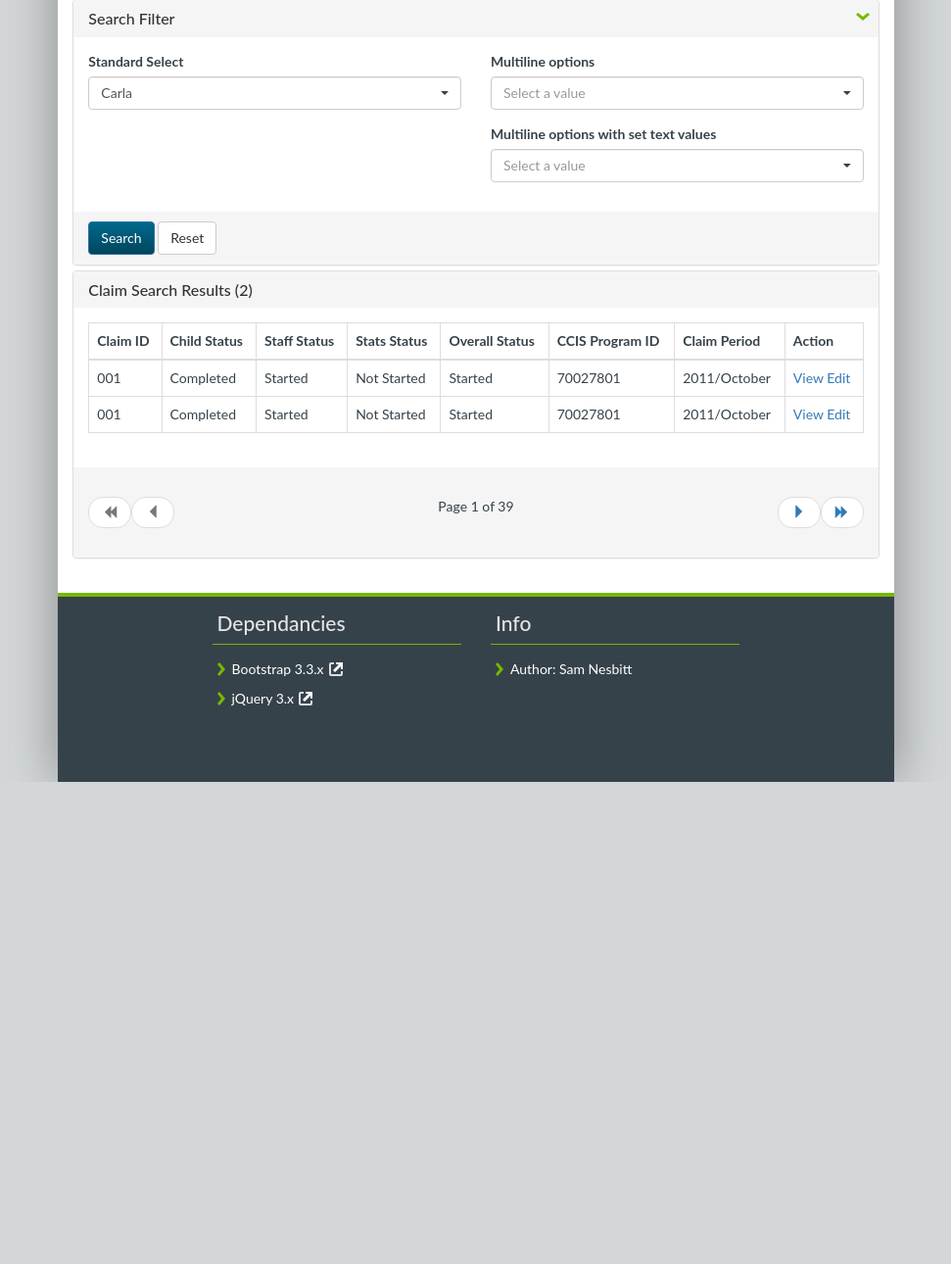
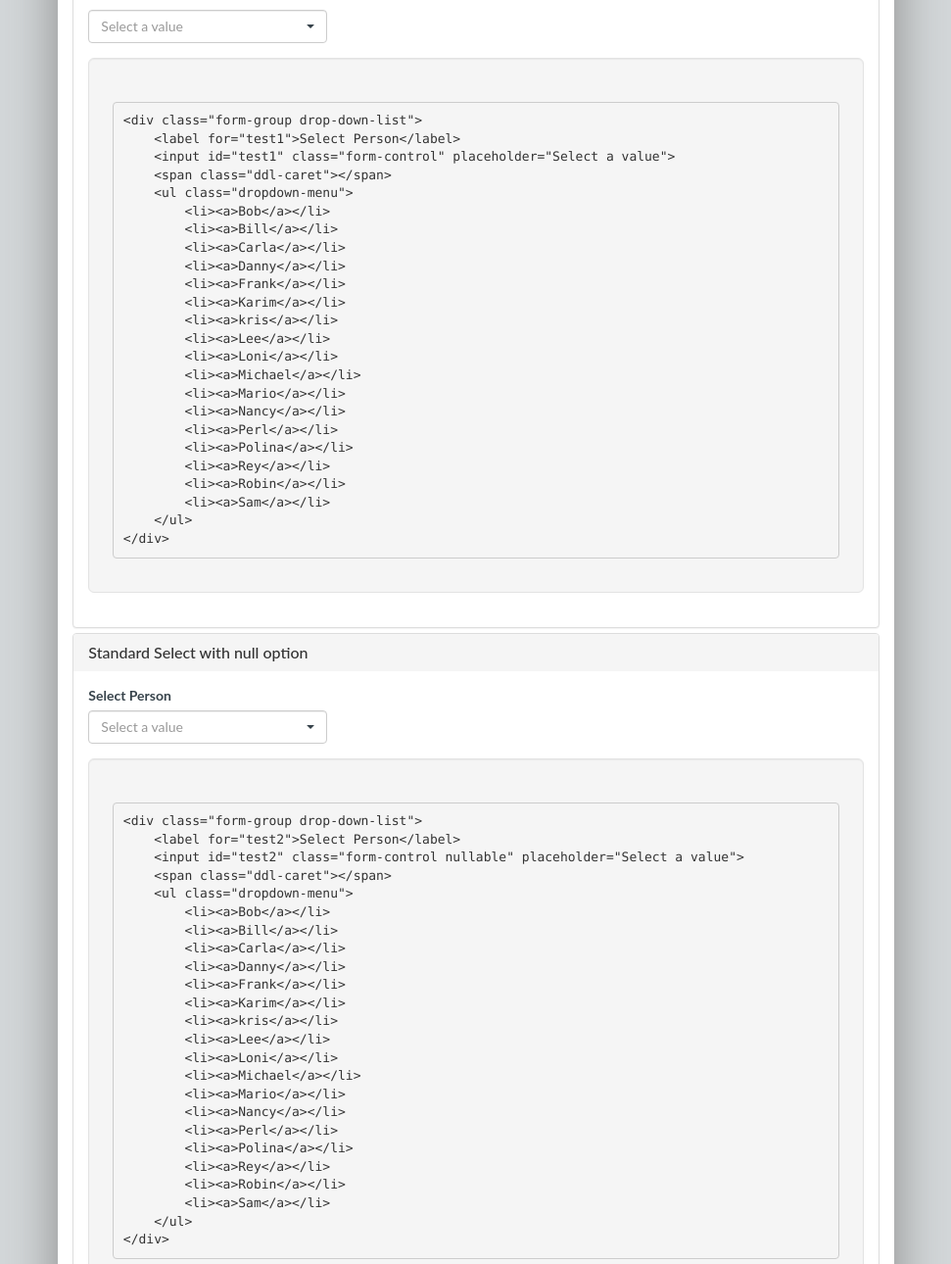
Before and after one commit to Swazimodo/bootstrap-ddl, a plain HTML site: page bootstrap-ddl/index.html in a window 1280 px wide. Shown: the part 208-1498 px from the top of the page at 98% size, without its empty margins (154-1125 px from the left). Before the commit the page ends 1006 px from the top, so only its background shows below. Drawn offline with Linux system fonts and the light colour scheme.

Commit message:
-Remove need for the data-target attribute flag -Update example page

```diff
--- a/bootstrap-ddl/index.html
+++ b/bootstrap-ddl/index.html
@@ -42,25 +42,20 @@
                 <main>
                     <div class="row">
                         <div class="col-sm-12">
-                            <h1>Claims</h1>
                             <div class="panel-group">
-                                <div class="panel panel-default panel-collapse">
+                                <div class="panel panel-default">
                                     <div class="panel-heading">
-                                        <!-- data-toggle="collapse" data-target=".filters" aria-expanded="false">-->
-                                        <h3 class="panel-title" data-toggle="collapse" data-target="#filters">
-                                            Search Filter
-                                        </h3>
+                                        <h3 class="panel-title">Standard Select</h3>
                                     </div>
-                                    <div id="filters" class="collapse in">
                                     <div class="panel-body">
                                         <div class="row">
-                                                <div class="col-sm-6">
+                                            <div class="col-sm-4">
                                                 <div class="form-group drop-down-list">
-                                                        <label for="test1">Standard Select</label>
-                                                        <input id="test1" class="form-control nullable" data-target="#test1-menu" placeholder="Select a value" value="Carla">
+                                                    <label for="test1">Select Person</label>
+                                                    <input id="test1" class="form-control" placeholder="Select a value">
                                                     <span class="ddl-caret"></span>
                                                     <!--<span class="caret"></span>-->
-                                                        <ul id="test1-menu" class="dropdown-menu">
+                                                    <ul class="dropdown-menu">
                                                         <li><a>Bob</a></li>
                                                         <li><a>Bill</a></li>
                                                         <li><a>Carla</a></li>
@@ -81,100 +76,186 @@
                                                     </ul>
                                                 </div>
                                             </div>
-                                                <div class="col-sm-6">
+                                            <div class="col-sm-12">
+                                                <div class="well well-lg">
+                                                    <br>
+<pre>
+&lt;div class="form-group drop-down-list"&gt;
+    &lt;label for="test1"&gt;Select Person&lt;/label&gt;
+    &lt;input id="test1" class="form-control" placeholder="Select a value"&gt;
+    &lt;span class="ddl-caret"&gt;&lt;/span&gt;
+    &lt;ul class="dropdown-menu"&gt;
+        &lt;li&gt;&lt;a&gt;Bob&lt;/a&gt;&lt;/li&gt;
+        &lt;li&gt;&lt;a&gt;Bill&lt;/a&gt;&lt;/li&gt;
+        &lt;li&gt;&lt;a&gt;Carla&lt;/a&gt;&lt;/li&gt;
+        &lt;li&gt;&lt;a&gt;Danny&lt;/a&gt;&lt;/li&gt;
+        &lt;li&gt;&lt;a&gt;Frank&lt;/a&gt;&lt;/li&gt;
+        &lt;li&gt;&lt;a&gt;Karim&lt;/a&gt;&lt;/li&gt;
+        &lt;li&gt;&lt;a&gt;kris&lt;/a&gt;&lt;/li&gt;
+        &lt;li&gt;&lt;a&gt;Lee&lt;/a&gt;&lt;/li&gt;
+        &lt;li&gt;&lt;a&gt;Loni&lt;/a&gt;&lt;/li&gt;
+        &lt;li&gt;&lt;a&gt;Michael&lt;/a&gt;&lt;/li&gt;
+        &lt;li&gt;&lt;a&gt;Mario&lt;/a&gt;&lt;/li&gt;
+        &lt;li&gt;&lt;a&gt;Nancy&lt;/a&gt;&lt;/li&gt;
+        &lt;li&gt;&lt;a&gt;Perl&lt;/a&gt;&lt;/li&gt;
+        &lt;li&gt;&lt;a&gt;Polina&lt;/a&gt;&lt;/li&gt;
+        &lt;li&gt;&lt;a&gt;Rey&lt;/a&gt;&lt;/li&gt;
+        &lt;li&gt;&lt;a&gt;Robin&lt;/a&gt;&lt;/li&gt;
+        &lt;li&gt;&lt;a&gt;Sam&lt;/a&gt;&lt;/li&gt;
+    &lt;/ul&gt;
+&lt;/div&gt;
+</pre>
+                                                </div>
+                                            </div>
+                                        </div>
+                                    </div>
+                                </div>
+                                <div class="panel panel-default">
+                                    <div class="panel-heading">
+                                        <h3 class="panel-title">Standard Select with null option</h3>
+                                    </div>
+                                    <div class="panel-body">
+                                        <div class="row">
+                                            <div class="col-sm-4">
                                                 <div class="form-group drop-down-list">
-                                                        <label for="test2">Multiline options</label>
-                                                        <input id="test2" class="form-control" data-target="#test2-menu" placeholder="Select a value">
+                                                    <label for="test2">Select Person</label>
+                                                    <input id="test2" class="form-control nullable" placeholder="Select a value">
+                                                    <span class="ddl-caret"></span>
+                                                    <ul class="dropdown-menu">
+                                                        <li><a>Bob</a></li>
+                                                        <li><a>Bill</a></li>
+                                                        <li><a>Carla</a></li>
+                                                        <li><a>Danny</a></li>
+                                                        <li><a>Frank</a></li>
+                                                        <li><a>Karim</a></li>
+                                                        <li><a>kris</a></li>
+                                                        <li><a>Lee</a></li>
+                                                        <li><a>Loni</a></li>
+                                                        <li><a>Michael</a></li>
+                                                        <li><a>Mario</a></li>
+                                                        <li><a>Nancy</a></li>
+                                                        <li><a>Perl</a></li>
+                                                        <li><a>Polina</a></li>
+                                                        <li><a>Rey</a></li>
+                                                        <li><a>Robin</a></li>
+                                                        <li><a>Sam</a></li>
+                                                    </ul>
+                                                </div>
+                                            </div>
+                                            <div class="col-sm-12">
+                                                <div class="well well-lg">
+                                                    <br>
+<pre>
+&lt;div class="form-group drop-down-list"&gt;
+    &lt;label for="test2"&gt;Select Person&lt;/label&gt;
+    &lt;input id="test2" class="form-control nullable" placeholder="Select a value"&gt;
+    &lt;span class="ddl-caret"&gt;&lt;/span&gt;
+    &lt;ul class="dropdown-menu"&gt;
+        &lt;li&gt;&lt;a&gt;Bob&lt;/a&gt;&lt;/li&gt;
+        &lt;li&gt;&lt;a&gt;Bill&lt;/a&gt;&lt;/li&gt;
+        &lt;li&gt;&lt;a&gt;Carla&lt;/a&gt;&lt;/li&gt;
+        &lt;li&gt;&lt;a&gt;Danny&lt;/a&gt;&lt;/li&gt;
+        &lt;li&gt;&lt;a&gt;Frank&lt;/a&gt;&lt;/li&gt;
+        &lt;li&gt;&lt;a&gt;Karim&lt;/a&gt;&lt;/li&gt;
+        &lt;li&gt;&lt;a&gt;kris&lt;/a&gt;&lt;/li&gt;
+        &lt;li&gt;&lt;a&gt;Lee&lt;/a&gt;&lt;/li&gt;
+        &lt;li&gt;&lt;a&gt;Loni&lt;/a&gt;&lt;/li&gt;
+        &lt;li&gt;&lt;a&gt;Michael&lt;/a&gt;&lt;/li&gt;
+        &lt;li&gt;&lt;a&gt;Mario&lt;/a&gt;&lt;/li&gt;
+        &lt;li&gt;&lt;a&gt;Nancy&lt;/a&gt;&lt;/li&gt;
+        &lt;li&gt;&lt;a&gt;Perl&lt;/a&gt;&lt;/li&gt;
+        &lt;li&gt;&lt;a&gt;Polina&lt;/a&gt;&lt;/li&gt;
+        &lt;li&gt;&lt;a&gt;Rey&lt;/a&gt;&lt;/li&gt;
+        &lt;li&gt;&lt;a&gt;Robin&lt;/a&gt;&lt;/li&gt;
+        &lt;li&gt;&lt;a&gt;Sam&lt;/a&gt;&lt;/li&gt;
+    &lt;/ul&gt;
+&lt;/div&gt;
+</pre>
+                                                </div>
+                                            </div>
+                                        </div>
+                                    </div>
+                                </div>
+                                <div class="panel panel-default">
+                                    <div class="panel-heading">
+                                        <h3 class="panel-title">Multiline options without specified select text</h3>
+                                    </div>
+                                    <div class="panel-body">
+                                        <div class="row">
+                                            <div class="col-sm-4">
+                                                <div class="form-group drop-down-list">
+                                                    <label for="test3">Select a value</label>
+                                                    <input id="test3" class="form-control" placeholder="Select a value">
                                                     <span class="ddl-caret"></span>
                                                     <!--<span class="caret"></span>-->
-                                                        <ul id="test2-menu" class="dropdown-menu">
+                                                    <ul class="dropdown-menu">
                                                         <li><a><b>Option 1 Title</b><div>details1</div></a></li>
                                                         <li><a><b>Option 2 Title</b><div>details2</div></a></li>
                                                         <li><a><b>Option 3 Title</b><div>details3</div></a></li>
                                                         <li><a><b>Option 4 Title</b><div>details4</div></a></li>
                                                     </ul>
                                                 </div>
-                                                    <div class="form-group drop-down-list">
-                                                        <label for="test3">Multiline options with set text values</label>
-                                                        <input id="test3" class="form-control" data-target="#test3-menu" placeholder="Select a value">
-                                                        <span class="ddl-caret"></span>
-                                                        <!--<span class="caret"></span>-->
-                                                        <ul id="test3-menu" class="dropdown-menu">
-                                                            <li data-text="Option 1"><a><b>Option 1 Title</b><div>details1</div></a></li>
-                                                            <li data-text="Option 2"><a><b>Option 2 Title</b><div>details2</div></a></li>
-                                                            <li data-text="Option 3"><a><b>Option 3 Title</b><div>details3</div></a></li>
-                                                            <li data-text="Option 4"><a><b>Option 4 Title</b><div>details4</div></a></li>
-                                                        </ul>
+                                            </div>
+                                            <div class="col-sm-12">
+                                                <div class="well well-lg">
+                                                    <br>
+<pre>
+&lt;div class="form-group drop-down-list"&gt;
+    &lt;label for="test3"&gt;Select a value&lt;/label&gt;
+    &lt;input id="test3" class="form-control" placeholder="Select a value"&gt;
+    &lt;span class="ddl-caret"&gt;&lt;/span&gt;
+    &lt;ul class="dropdown-menu"&gt;
+        &lt;li&gt;&lt;a&gt;&lt;b&gt;Option 1 Title&lt;/b&gt;&lt;div&gt;details1&lt;/div&gt;&lt;/a&gt;&lt;/li&gt;
+        &lt;li&gt;&lt;a&gt;&lt;b&gt;Option 2 Title&lt;/b&gt;&lt;div&gt;details2&lt;/div&gt;&lt;/a&gt;&lt;/li&gt;
+        &lt;li&gt;&lt;a&gt;&lt;b&gt;Option 3 Title&lt;/b&gt;&lt;div&gt;details3&lt;/div&gt;&lt;/a&gt;&lt;/li&gt;
+        &lt;li&gt;&lt;a&gt;&lt;b&gt;Option 4 Title&lt;/b&gt;&lt;div&gt;details4&lt;/div&gt;&lt;/a&gt;&lt;/li&gt;
+    &lt;/ul&gt;
+&lt;/div&gt;
+</pre>
                                                 </div>
                                             </div>
-                                            </div>
-                                        </div>
-                                        <div class="panel-footer collapse in">
-                                            <button class="btn btn-primary">Search</button>
-                                            <button class="btn btn-default">Reset</button>
                                         </div>
                                     </div>
                                 </div>
                                 <div class="panel panel-default">
                                     <div class="panel-heading">
-                                        <h3 class="panel-title">Claim Search Results (2)</h3>
+                                        <h3 class="panel-title">Multiline options with set text values</h3>
                                     </div>
                                     <div class="panel-body">
-                                        <div class="table-responsive">
-                                            <table class="table no-more-tables table-collapse table-bordered">
-                                                <thead>
-                                                    <tr>
-                                                        <th>Claim ID</th>
-                                                        <th>Child Status</th>
-                                                        <th>Staff Status</th>
-                                                        <th>Stats Status</th>
-                                                        <th>Overall Status</th>
-                                                        <th>CCIS Program ID</th>
-                                                        <th>Claim Period</th>
-                                                        <th>Action</th>
-                                                    </tr>
-                                                </thead>
-                                                <tbody>
-                                                    <tr>
-                                                        <td data-title="Claim ID">001</td>
-                                                        <td data-title="Child Status">Completed</td>
-                                                        <td data-title="Staff Status">Started</td>
-                                                        <td data-title="Stats Status">Not Started</td>
-                                                        <td data-title="Overall Status">Started</td>
-                                                        <td data-title="CCIS Program ID">70027801</td>
-                                                        <td data-title="Claim Period">2011/October</td>
-                                                        <td data-title="Action">
-                                                            <a>View</a>
-                                                            <a>Edit</a>
-                                                        </td>
-                                                    </tr>
-                                                    <tr>
-                                                        <td data-title="Claim ID">001</td>
-                                                        <td data-title="Child Status">Completed</td>
-                                                        <td data-title="Staff Status">Started</td>
-                                                        <td data-title="Stats Status">Not Started</td>
-                                                        <td data-title="Overall Status">Started</td>
-                                                        <td data-title="CCIS Program ID">70027801</td>
-                                                        <td data-title="Claim Period">2011/October</td>
-                                                        <td data-title="Action">
-                                                            <a>View</a>
-                                                            <a>Edit</a>
-                                                        </td>
-                                                    </tr>
-                                                </tbody>
-                                            </table>
+                                        <div class="row">
+                                            <div class="col-sm-4">
+                                                <div class="form-group drop-down-list">
+                                                    <label for="test4">Select a value</label>
+                                                    <input id="test4" class="form-control" placeholder="Select a value">
+                                                    <span class="ddl-caret"></span>
+                                                    <!--<span class="caret"></span>-->
+                                                    <ul class="dropdown-menu">
+                                                        <li data-text="Custom Value 1"><a><b>Option 1 Title</b><div>details1</div></a></li>
+                                                        <li data-text="Custom Value 2"><a><b>Option 2 Title</b><div>details2</div></a></li>
+                                                        <li data-text="Custom Value 3"><a><b>Option 3 Title</b><div>details3</div></a></li>
+                                                        <li data-text="Custom Value 4"><a><b>Option 4 Title</b><div>details4</div></a></li>
+                                                    </ul>
                                                 </div>
                                             </div>
-                                    <div class="panel-footer">
-                                        <nav>
-                                            <ul class="pager">
-                                                <li class="first previous disabled"><a href="#"><span class="glyphicon glyphicon-backward"></span></a></li>
-                                                <li class="previous disabled"><a href="#"><span class="glyphicon glyphicon-triangle-left"></span></a></li>
-                                                <li class="">Page 1 of 39</li>
-                                                <li class="last next"><a href="#"><span class="glyphicon glyphicon-forward"></span></a></li>
-                                                <li class="next"><a href="#"><span class="glyphicon glyphicon-triangle-right"></span></a></li>
-                                            </ul>
-                                        </nav>
+                                            <div class="col-sm-12">
+                                                <div class="well well-lg">
+                                                    <br>
+<pre>
+&lt;div class="form-group drop-down-list"&gt;
+    &lt;label for="test4"&gt;Select a value&lt;/label&gt;
+    &lt;input id="test4" class="form-control" placeholder="Select a value"&gt;
+    &lt;span class="ddl-caret"&gt;&lt;/span&gt;
+    &lt;ul class="dropdown-menu"&gt;
+        &lt;li data-text="Custom Value 1"&gt;&lt;a&gt;&lt;b&gt;Option 1 Title&lt;/b&gt;&lt;div&gt;details1&lt;/div&gt;&lt;/a&gt;&lt;/li&gt;
+        &lt;li data-text="Custom Value 2"&gt;&lt;a&gt;&lt;b&gt;Option 2 Title&lt;/b&gt;&lt;div&gt;details2&lt;/div&gt;&lt;/a&gt;&lt;/li&gt;
+        &lt;li data-text="Custom Value 3"&gt;&lt;a&gt;&lt;b&gt;Option 3 Title&lt;/b&gt;&lt;div&gt;details3&lt;/div&gt;&lt;/a&gt;&lt;/li&gt;
+        &lt;li data-text="Custom Value 4"&gt;&lt;a&gt;&lt;b&gt;Option 4 Title&lt;/b&gt;&lt;div&gt;details4&lt;/div&gt;&lt;/a&gt;&lt;/li&gt;
+    &lt;/ul&gt;
+&lt;/div&gt;
+</pre>
+                                                </div>
+                                            </div>
+                                        </div>
                                     </div>
                                 </div>
                             </div>
```
Also changed, not shown: bootstrap-ddl/dist/bootstrap-ddl.js, bootstrap-ddl/dist/bootstrap-ddl.min.js, bootstrap-ddl/js/bootstrap-ddl.js, 1 other file. Lines whose indentation alone changed are shown as unchanged.
